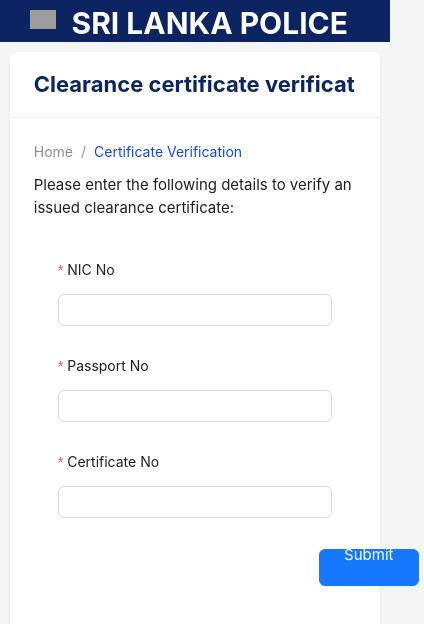
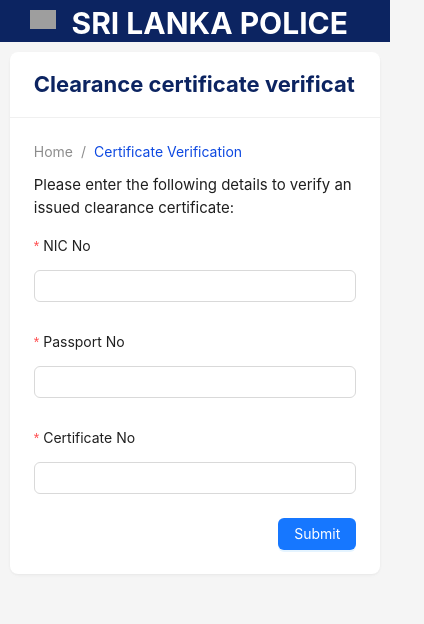
Before and after one commit to ideaBoostOrg/PoliceApp_FrontEnd, a React (Create React App) app: page /#/certificateVerification in a window 390 px wide. Shown: the top 624 px of the page, 424 px wide, since content can reach past the window. Built offline with nearby package versions, Linux system fonts and the light colour scheme; grey boxes are pictures that could not be loaded.

Commit message:
Made Uis to be mobile responsive

```diff
--- a/src/components/CertificateVerification.tsx
+++ b/src/components/CertificateVerification.tsx
@@ -33,7 +33,6 @@
 
         <Row justify="center">
           <Col xs={{ span: 24 }} sm={{ span: 20 }} md={{ span: 16 }} lg={{ span: 12 }}>
-            <Card style={{ border: "none" }}>
               <Form
                 name="basic"
                 labelCol={{ span: 8 }}
@@ -71,13 +70,14 @@
                   <Input />
                 </Form.Item>
 
-                <Form.Item wrapperCol={{ offset: 8, span: 16 }}>
-                  <Button className="card-btn" htmlType="submit">
-                    Submit
-                  </Button>
-                </Form.Item>
+                <Row justify="end">
+                    <Col xs={6} sm={4} md={4} lg={6} xl={6}>
+                        <div className="submit-container">
+                            <Button type="primary" htmlType="submit" className="submit-btn" block>Submit</Button>
+                        </div>
+                    </Col>
+                </Row>
               </Form>
-            </Card>
           </Col>
         </Row>
       </Card>
```
